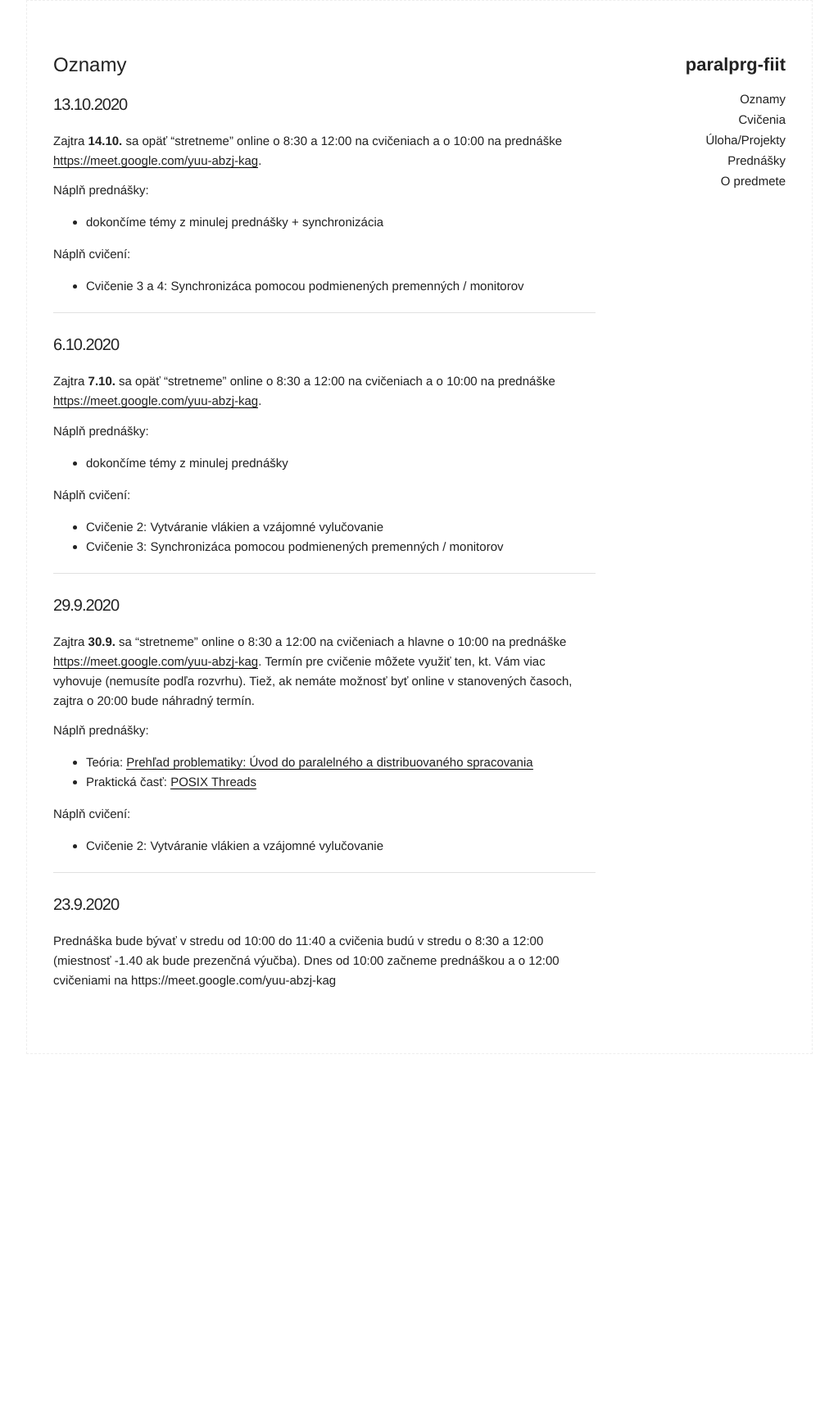
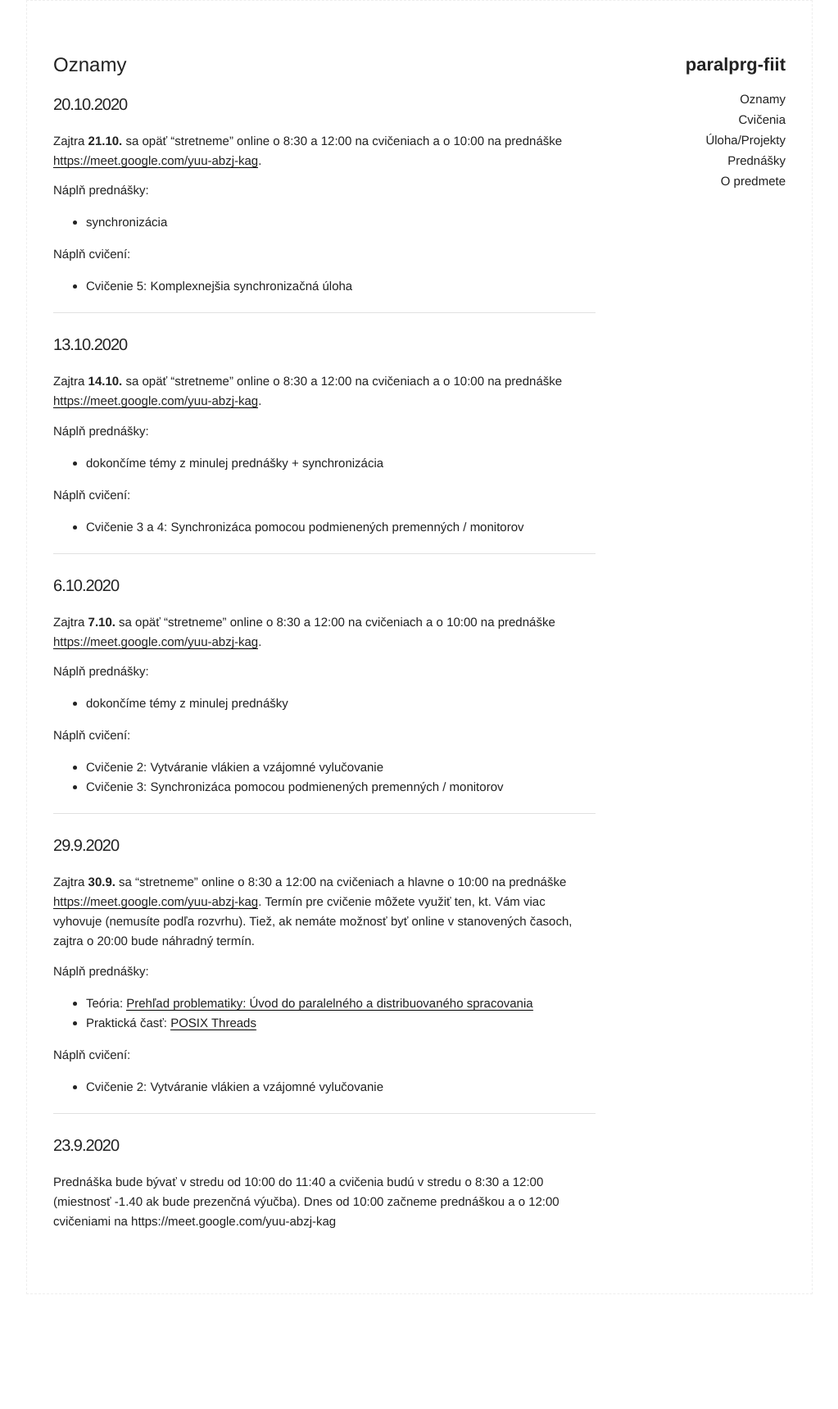
Before and after one commit to MichalCernansky/paralprg-fiit, a Jekyll site: the page built from index.md, in a window 1280 px wide. Shown: the whole page at 82% size, without its empty margins (128-1151 px from the left). Built offline with Jekyll 4.4.1, drawn with Linux system fonts in a browser that asks for light colours; before the commit the page ends 1426 px from its top, so only the background shows below that.

Commit message:
new info

```diff
--- a/index.md
+++ b/index.md
@@ -1,6 +1,20 @@
 ---
 layout: page
 title: Oznamy
+---
+
+### 20.10.2020
+
+Zajtra **21.10.** sa opäť "stretneme" online o 8:30 a 12:00 na cvičeniach a o 10:00 na prednáške [https://meet.google.com/yuu-abzj-kag](https://meet.google.com/yuu-abzj-kag).
+
+Náplň prednášky:
+
+- synchronizácia
+
+Náplň cvičení:
+
+- Cvičenie 5: Komplexnejšia synchronizačná úloha
+
 ---
 
 ### 13.10.2020
```
